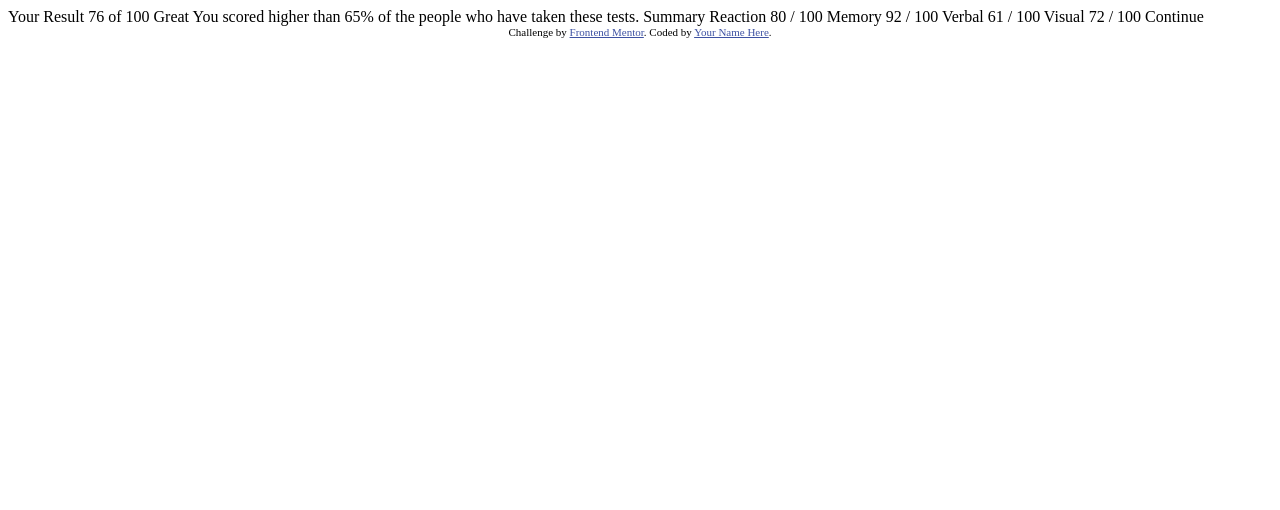
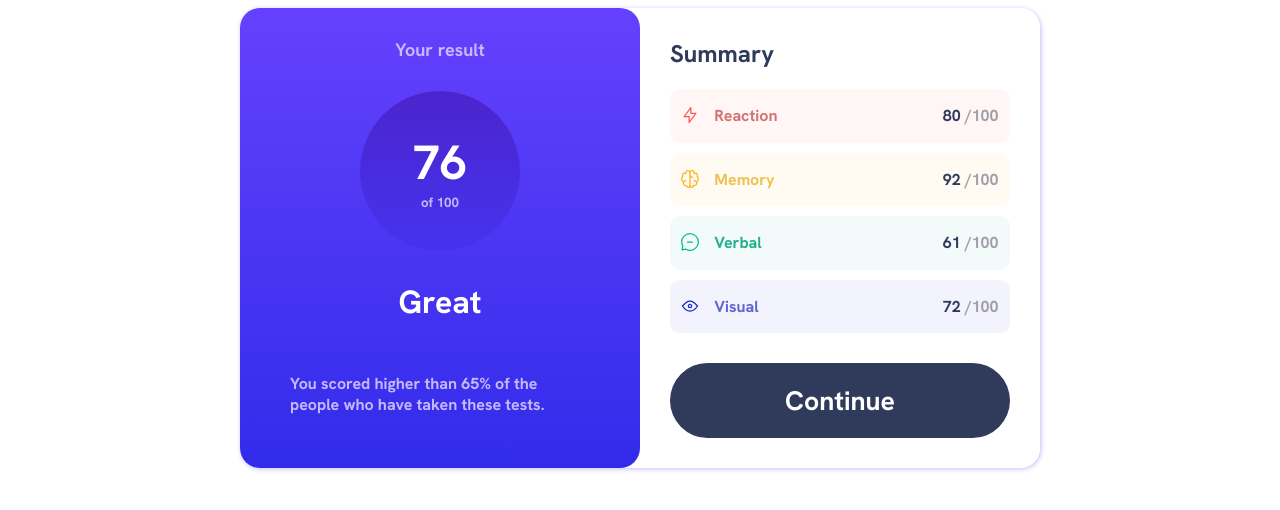
Before and after one commit to KareemEldeen2416/result-summary, a plain HTML site: page index.html in a window 1280 px wide. Drawn offline with Linux system fonts and the light colour scheme.

Commit message:
After many touches on project

```diff
--- /dev/null
+++ b/css/style.css
@@ -0,0 +1,168 @@
+.website{
+    display: flex;
+   justify-content: center;
+   align-content: center;
+
+
+}
+
+.container{
+    display: flex;
+    flex-wrap: wrap;
+    background-color: white;
+    width: fit-content;
+    min-width: 400px;
+    max-width: 800px;
+    height: fit-content;
+    border-radius: 20px;
+    box-shadow: 1px 1px 5px #c7b9ff;
+    padding: 0;
+}
+
+.result{
+    display: flex;
+    flex-direction: column;
+    align-items: center;
+    width: 340px;
+    height: 400px;
+    padding: 30px;
+    background-image: linear-gradient(to top , #312cea , #6541fd);
+    border-radius:20px;
+    font-family: Hanken Grotesk;
+    color: white;
+    margin: 0;
+}
+
+.yourResult{
+    display: block;
+    font-size: 18px;
+    color:#c7b9ff;
+    height: fit-content;
+    width: fit-content;
+
+}
+
+.resultContent{
+    display: flex;
+    align-items:center;
+    justify-content: center;
+    flex-direction: column;
+    padding: 40px;
+    margin-top: 30px;
+    background-image: linear-gradient(to bottom , #4b24cd ,#4633ef);
+    width:80px;
+    height: 80px;
+    border-radius: 80px;
+}
+
+.resultPercent{
+    display: block;
+    width: fit-content;
+    height: fit-content;
+    color: white;
+    font-size: 36pt;
+}
+
+.ofHundred{
+    color: #c7b9ff;
+    font-size: 10pt;
+}
+
+.great{
+    display: block;
+    color: white;
+    font-size: 24pt;
+    margin:30px
+}
+
+.content{
+    display: flex;
+    flex-direction: column;
+    flex-wrap: wrap;
+    font-size: 12pt;
+    padding:20px;
+    color: #c7b9ff;
+}
+
+.summary{
+    display: flex;
+    flex-direction: column;
+    background-color: white;
+    width:calc(400px - 60px);
+    border-radius:  0 20px 20px 0;
+    padding:30px;
+    margin: 0;
+
+}
+
+.summaryText{
+    font-family: Hanken Grotesk;
+    font-size: 18pt;
+    color: #303b5b;
+    margin-bottom: 20px;
+}
+
+.tab{
+    display: grid;
+    grid-template-columns: 0.3fr 2fr 0.5fr;
+    justify-content: center;
+    align-content: center;
+    padding: 10px;
+    border-radius: 10px;
+    height: 10%;
+    margin-bottom: 10px;
+
+}
+
+.red{
+    background-color: #fff6f5;
+    color: #d27273;
+    font-family: Hanken Grotesk;
+}
+
+.yellow{
+    background-color: #fffbf2;
+    color: #ebc352;
+    font-family: Hanken Grotesk;
+}
+
+.green{
+    background-color: #f2fbfa;
+    color: #26ad8d;
+    font-family: Hanken Grotesk;
+}
+
+.blue{
+    background-color: #f3f3fd;
+    color: #5f66d1;
+    font-family: Hanken Grotesk;
+}
+
+.grade{
+    color: #303b5b;
+}
+
+.grade::after{
+    content: " /100";
+    color: #a19dab;
+    font-family: Hanken Grotesk;
+}
+
+.continue{
+
+    margin-top: 20px;
+    padding:20px;
+    color: white;
+    background-color: #303b5b;
+    font-family: Hanken Grotesk;
+    font-size: 20pt;
+    border-radius: 50px;
+    border: none;
+}
+
+.continue:hover{
+    background-image: linear-gradient(to top , #312cea , #6541fd);
+    color: white;
+    outline: none;
+    border: none;
+}
--- a/index.html
+++ b/index.html
@@ -5,43 +5,54 @@
   <meta name="viewport" content="width=device-width, initial-scale=1.0"> <!-- displays site properly based on user's device -->
 
   <link rel="icon" type="image/png" sizes="32x32" href="./assets/images/favicon-32x32.png">
+  <link rel="stylesheet" href="css/style.css">
+  <link href="https://fonts.googleapis.com/css2?family=Hanken+Grotesk:ital,wght@0,700;0,800;1,500&display=swap" rel="stylesheet">
 
   <title>Frontend Mentor | Results summary component</title>
 
-  <!-- Feel free to remove these styles or customise in your own stylesheet 👍 -->
-  <style>
-    .attribution { font-size: 11px; text-align: center; }
-    .attribution a { color: hsl(228, 45%, 44%); }
-  </style>
+
 </head>
-<body>
+<body class="website">
+  <div class="container">
 
-  Your Result
-  76
-  of 100
 
-  Great
-  You scored higher than 65% of the people who have taken these tests.
+    <div class="result">
+      <span class="yourResult">Your result</span>
 
-  Summary
+      <div class="resultContent">
+        <span class="resultPercent">76</span>
+        <span class="ofHundred">of 100</span>
+      </div>
+      <span class="great">Great</span>
+      <div class="content">You scored higher than 65% of the people who have taken these tests.</div>
+    </div>
 
-  Reaction
-  80 / 100
+    <div class="summary">
+      <span class="summaryText">Summary</span>
+      <div class="tab red">
+        <img src="assets/images/icon-reaction.svg">
+        <span class="summaryAddress">Reaction</span>
+        <span class="grade">80</span>
+      </div>
+      <div class="tab yellow">
+        <img src="assets/images/icon-memory.svg">
+        <span class="summaryAddress">Memory</span>
+        <span class="grade">92</span>
+      </div>
+      <div class="tab green">
+        <img src="assets/images/icon-verbal.svg">
+        <span class="summaryAddress">Verbal</span>
+        <span class="grade">61</span>
+      </div>
+      <div class="tab blue">
+        <img src="assets/images/icon-visual.svg">
+        <span class="summaryAddress">Visual</span>
+        <span class="grade">72</span>
+      </div>
+      <button class="continue">Continue</button>
 
-  Memory
-  92 / 100
+    </div>
 
-  Verbal
-  61 / 100
-
-  Visual
-  72 / 100
-
-  Continue
-
-  <div class="attribution">
-    Challenge by <a href="https://www.frontendmentor.io?ref=challenge" target="_blank">Frontend Mentor</a>.
-    Coded by <a href="#">Your Name Here</a>.
   </div>
 </body>
 </html>
```
